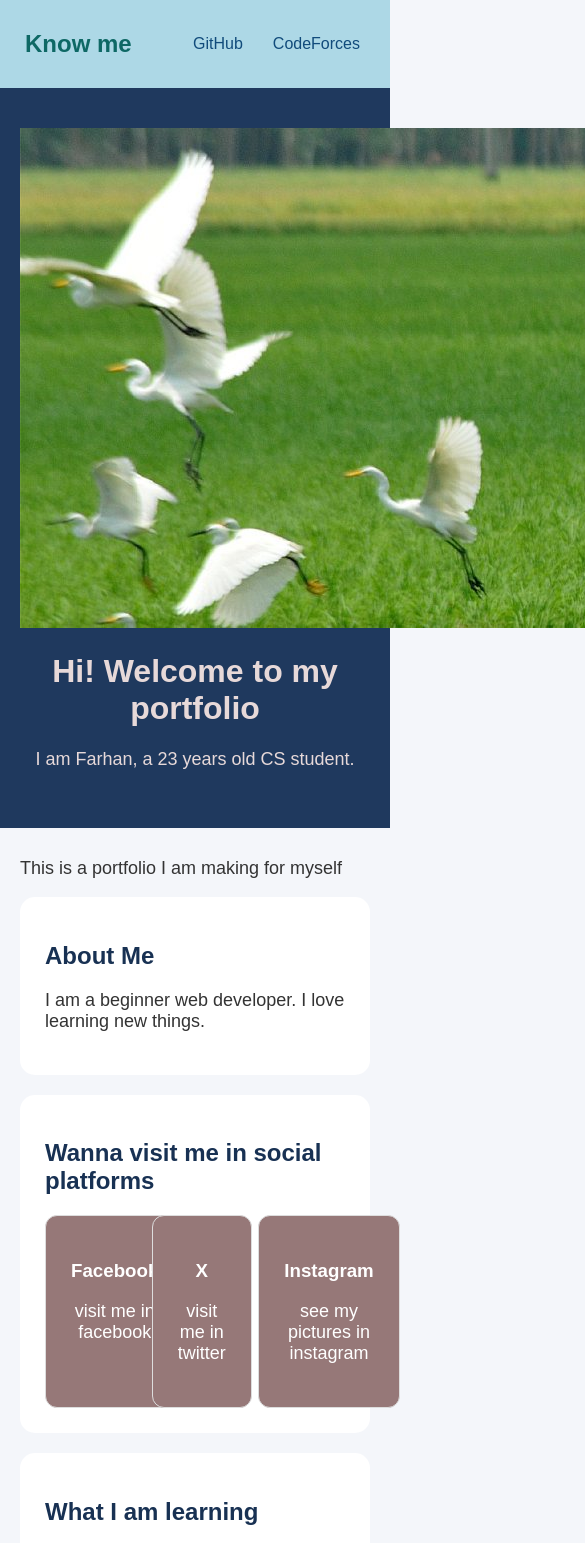
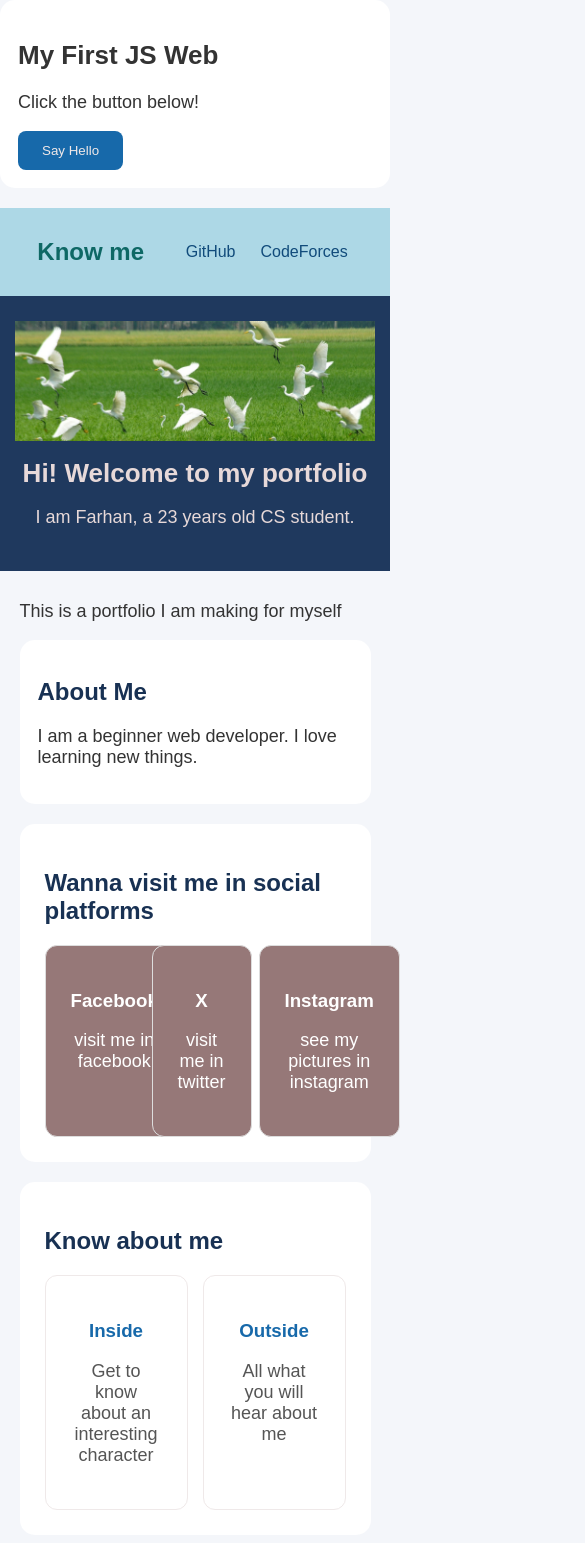
Before and after one commit to mahifs/portfolio, a plain HTML site: page index.html in a window 390 px wide. Shown: the top 1543 px of the page, 585 px wide, since content can reach past the window. Drawn offline with Linux system fonts and the light colour scheme.

Commit message:
Nov14/26

```diff
--- a/index.html
+++ b/index.html
@@ -3,13 +3,23 @@
 
 <head>
     <meta charset="UTF-8">
-    <meta name="viewport" content="width=device-width, initial-scale=1.0">
-    <title>Mahi</title>
+    <meta name="viewport" content="width=device-width; initial-scale=1.0">
+    <title id="title">Mahi</title>
 
     <link rel="stylesheet" href="style.css">
 </head>
 
 <body>
+
+    <section>
+        <h1>My First JS Web</h1>
+
+        <p id="message">Click the button below!</p>
+
+        <button id="myButton">Say Hello</button>
+
+        <script src="script.js" defer></script>
+    </section>
 
     <nav class="navigationBar">
         <div class="navHead">
@@ -67,6 +77,23 @@
                         <p>see my pictures in instagram</p>
                     </div>
                 </a>
+            </div>
+        </section>
+
+        <section class="knowMe">
+
+            <h2>Know about me</h2>
+            <div class="know">
+
+                <div class="knowBy">
+                    <h3>Inside</h3>
+                    <p>Get to know about an interesting character</p>
+                </div>
+
+                <div class="knowBy">
+                    <h3>Outside</h3>
+                    <p>All what you will hear about me</p>
+                </div>
             </div>
         </section>
 
@@ -140,7 +167,7 @@
         <section>
             <h4>Contact me</h4>
 
-            <button>Contact</button>
+            <button id="titleChanger">Contact</button>
         </section>
     </main>
 
--- a/script.js
+++ b/script.js
@@ -0,0 +1,15 @@
+let button = document.getElementById("myButton");
+
+let message = document.getElementById("message");
+
+button.addEventListener("click", function() {
+    message.textContent = "Welcome to my website!";
+});
+
+button = document.getElementById("titleChanger");
+
+const title = document.getElementById("title");
+
+button.addEventListener("click", function() {
+    title.textContent = "Hi Darling!";
+});
--- a/style.css
+++ b/style.css
@@ -5,6 +5,42 @@ body {
     font-family: Arial, sans-serif;
     margin: 0;
     color: #333333;
+}
+
+/*navigation bar*/
+
+.navigationBar {
+    display: flex;
+    justify-content: space-around;
+    align-items: center;
+    padding: 10px 25px;
+    background-color: lightblue;
+    flex-wrap: wrap;
+    gap: 12px;
+}
+
+.myProfilesLink {
+    display: flex;
+    gap: 15px;
+    flex-wrap: wrap;
+}
+
+.navCard {
+    padding: 5px;
+    border-radius: 3px;
+    text-align: center;
+}
+
+.navHead h2 {
+    color: #0e6865;
+}
+
+/*Image*/
+
+img {
+    max-width: 100%;
+    height: auto;
+    display: block;
 }
 
 /*Header*/
@@ -19,7 +55,8 @@ header {
 /*Main content*/
 
 main {
-    max-width: 800px;
+    width: 90%;
+    max-width: 1000px;
     margin: 30px auto;
     padding: 0 20px;
     border-radius: 15px;
@@ -56,16 +93,6 @@ button {
     padding: 12px 24px;
     border-radius: 8px;
     cursor: pointer;
-}
-
-/*Footer*/
-
-footer {
-    background-color: #162d4e;
-    color: white;
-    text-align: center;
-    padding: 20px;
-    text-align: center;
 }
 
 /*Paragraph*/
@@ -122,6 +149,38 @@ p {
     align-items: center;
 }
 
+/*know me*/
+
+.knowMe {
+    padding: 25px;
+}
+
+.know {
+    display: grid;
+
+    color: #ffffff;
+
+    grid-template-columns: repeat(2, minmax(0, 1fr));
+
+    gap: 15px;
+}
+
+.knowBy {
+    background-color: white;
+    padding: 25px;
+    border-radius: 12px;
+    border: 1px solid#efe9e9;
+    text-align: center;
+}
+
+.knowBy h3 {
+    color: #1769aa;
+}
+
+.knowBy p {
+    color: #555555;
+}
+
 /*Learning Section*/
 
 .learning-section {
@@ -133,7 +192,10 @@ p {
 .card-container {
     display: grid;
 
-    grid-template-columns: repeat(3, 1fr);
+    grid-template-columns: repeat(
+        auto-fit,
+        minmax(220px, 1fr)
+    );
 
     gap: 20px;
 }
@@ -159,27 +221,46 @@ p {
     color: #555555;
 }
 
-/*navigation bar*/
+/*Footer*/
 
-.navigationBar {
-    display: flex;
-    justify-content: space-between;
-    align-items: center;
-    padding: 10px 25px;
-    background-color: lightblue;
-}
-
-.myProfilesLink {
-    display: flex;
-    gap: 20px;
-}
-
-.navCard {
-    padding: 5px;
-    border-radius: 3px;
+footer {
+    background-color: #162d4e;
+    color: white;
+    text-align: center;
+    padding: 20px;
     text-align: center;
 }
 
-.navHead h2 {
-    color: #0e6865;
+/*Tablet Layout*/
+
+@media (max-width: 900px) {
+
+    .card-container {
+        grid-template-columns: repeat(2, 1fr);
+    }
 }
+
+/*Mobile Layour*/
+
+@media (max-width: 600px) {
+
+    .card-container {
+        grid-template-columns: 1fr;
+    }
+
+    header {
+        padding: 25px 15px;
+    }
+
+    h1 {
+        font-size: 26px;
+    }
+
+    main {
+        padding: 0 12px;
+    }
+
+    section {
+        padding: 18px;
+    }
+}
```
